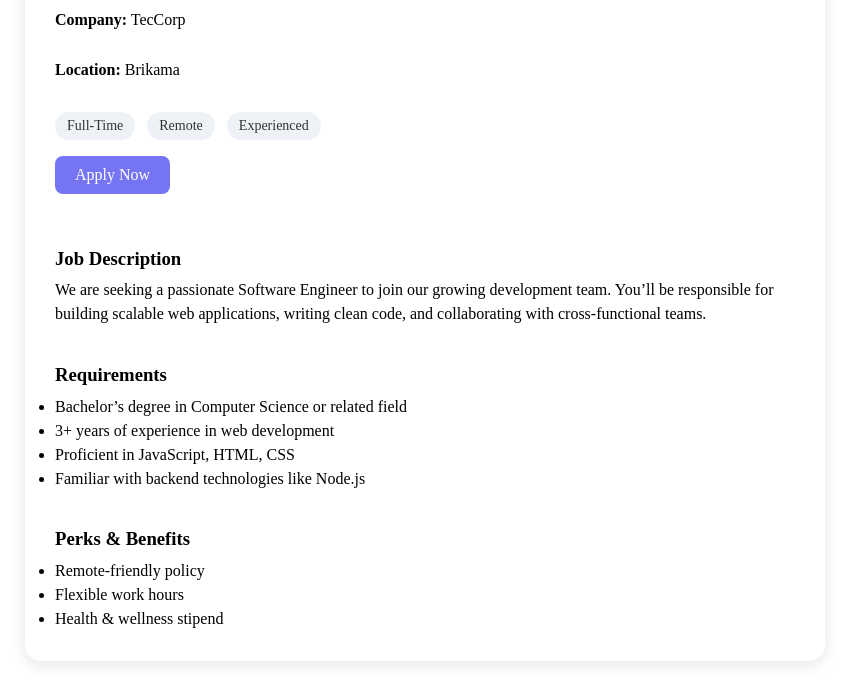
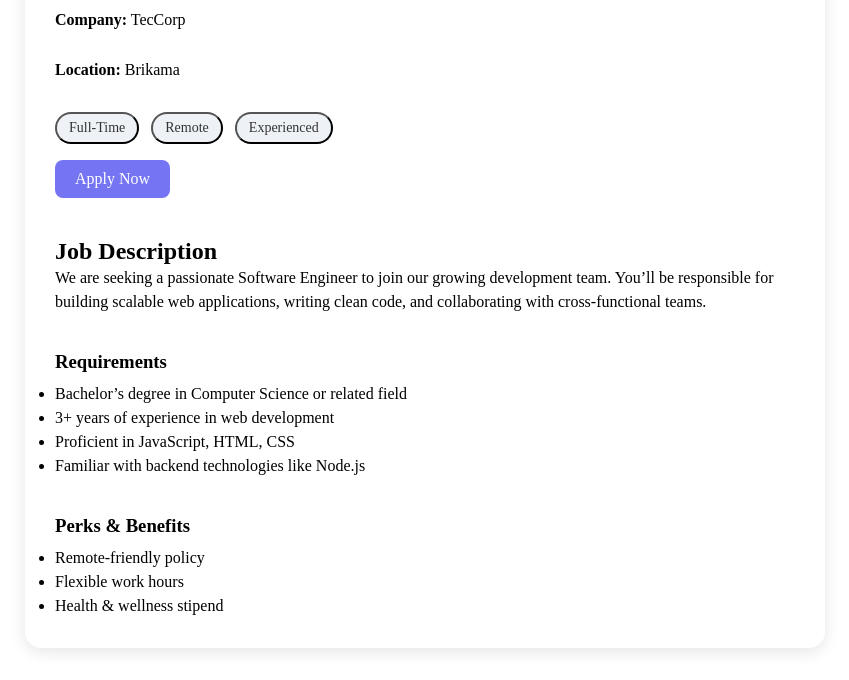
Before and after one commit to Omar-Gisseh/jobconnect, a website: page public/job-details-software-Engineer.html in a window 1280 px wide. Shown: the part 160-840 px from the top of the page, without its empty margins (215-1064 px from the left). Drawn offline with nearby package versions, Linux system fonts and the light colour scheme.

Commit message:
i ahve added the apply page to the description apply buttun and also added s ome space for the button in larger screen size.

```diff
--- a/public/Css/style.css
+++ b/public/Css/style.css
@@ -276,9 +276,22 @@
   border-radius: 8px;
   font-size: 16px;
   cursor: pointer;
+  margin-bottom: 1em;
+  display: inline-block;
   margin-top: 1em;
-  margin-bottom: 1em;
+
 }
+
+.apply-btn, a{
+    text-decoration: none;
+
+}
+
+.descrition-h2{
+    margin-top: 1em;
+}
+
+
 
 .job-description p, li{
     line-height: 1.5;
--- a/public/job-details-software-Engineer.html
+++ b/public/job-details-software-Engineer.html
@@ -14,16 +14,21 @@
         <h2 class="jobs-header">Software Engineer</h2>
       <p class="Company-name"><strong>Company:</strong> TecCorp</p>
     <p class="Company-location"><strong>Location:</strong> Brikama</p>
+
     <div class="tags">
-      <span class="tag">Full-Time</span>
-      <span class="tag">Remote</span>
-      <span class="tag">Experienced</span>
+      <button class="tag">Full-Time</button>
+      <button class="tag">Remote</button>
+      <button class="tag">Experienced</button>
     </div>
-    <button class="apply-btn">Apply Now</button>
+
+   <div>
+     <a href="apply.html" class="apply-btn">Apply Now</a>
+  </div>
+
   </div>
 
   <div class="job-description">
-    <h3>Job Description</h3>
+    <h2 class="descrition-h2">Job Description</h2>
     <p>We are seeking a passionate Software Engineer to join our growing development team. You’ll be responsible for building scalable web applications, writing clean code, and collaborating with cross-functional teams.</p>
 
     <h3>Requirements</h3>
```
Also changed, not shown: public/css/global.css (+15 -1 lines), public/job details-Product-Designer.html (+2 -2 lines), public/job-details-Data-Analyst.html (+2 -2 lines).
